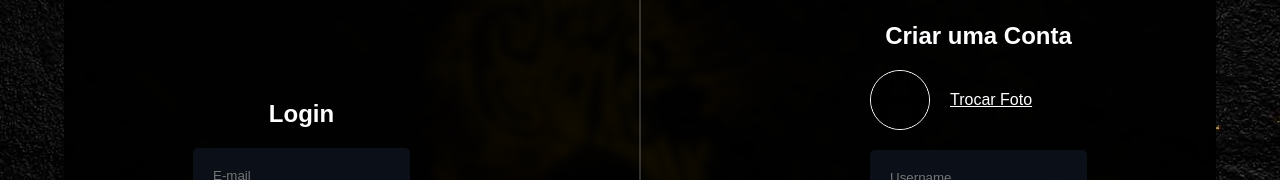
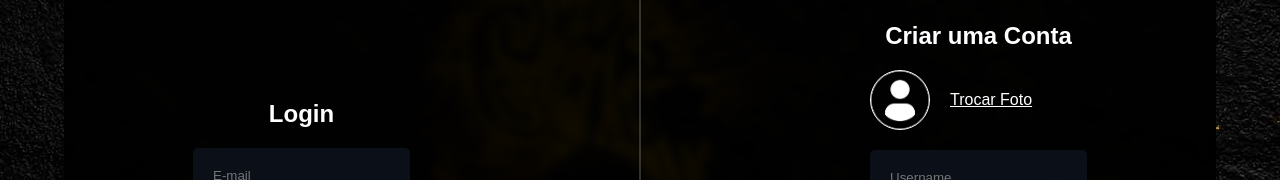
Before and after one commit to DiogoWi/web-chat-furia, a React (Vite) app in the folder client/: page / in a window 1280 px wide. Shown: the part 174-354 px from the top of the page. Built offline with nearby package versions, Linux system fonts and the light colour scheme; no server answers.

Commit message:
mudança na foto do avatar

```diff
--- a/client/src/components/chat/index.jsx
+++ b/client/src/components/chat/index.jsx
@@ -96,7 +96,7 @@ const Chat = () => {
     return (
         <div className="chat">
             <div className="top">
-                <img src={usuarioAtivo.avatar.file || "/avatar.png"} alt="foto do usuário" />
+                <img src={usuarioAtivo.avatar.file || "/avatar.jpg"} alt="foto do usuário" />
                 <div className="texts">
                     <span>{usuarioAtivo.username}</span>
                     <p>Lorem ipsum dolor, sit amet.</p>
--- a/client/src/components/lista/listaChat/index.jsx
+++ b/client/src/components/lista/listaChat/index.jsx
@@ -33,21 +33,21 @@ const ListaChat = () => {
             </div>
 
             <div className="item" onClick={() => handleSala("cs_go")}>
-                <img src="/avatar.png" alt="foto avatar"/>
+                <img src="/avatar.jpg" alt="foto avatar"/>
                 <div className="texts">
                     <span>Furia CS:GO</span>
                     <p>Ultima mensagem</p>
                 </div>
             </div>
             <div className="item" onClick={() => handleSala("valorant")}>
-                <img src="/avatar.png" alt="foto avatar"/>
+                <img src="/avatar.jpg" alt="foto avatar"/>
                 <div className="texts">
                     <span>Furia Valorant</span>
                     <p>Ultima mensagem</p>
                 </div>
             </div>
             <div className="item" onClick={() => handleSala("LOL")}>
-                <img src="/avatar.png" alt="foto avatar"/>
+                <img src="/avatar.jpg" alt="foto avatar"/>
                 <div className="texts">
                     <span>Furia LOL</span>
                     <p>Ultima mensagem</p>
--- a/client/src/components/lista/listaChat/listaChat.css
+++ b/client/src/components/lista/listaChat/listaChat.css
@@ -45,8 +45,6 @@
             height: 50px;
             border-radius: 50%;
             object-fit: cover;
-            border: 1px solid white;
-            background-color: white;
         }
 
         .texts {
--- a/client/src/components/login/index.jsx
+++ b/client/src/components/login/index.jsx
@@ -50,7 +50,7 @@ const Login = () => {
                 <h2>Criar uma Conta</h2>
                 <form onSubmit={handleCadastrar}>
                     <label htmlFor="file">
-                        <img src={avatar.url || "./avatar.png"} alt="foto do avatar" />
+                        <img src={avatar.url || "./avatar.jpg"} alt="foto do avatar" />
                         Trocar Foto
                     </label>
                     <input type="file" id="file" style={{ display: "none" }} onChange={handleAvatar} />
```
Also changed, not shown: client/public/avatar.jpg (added), client/public/avatar.png (deleted).
